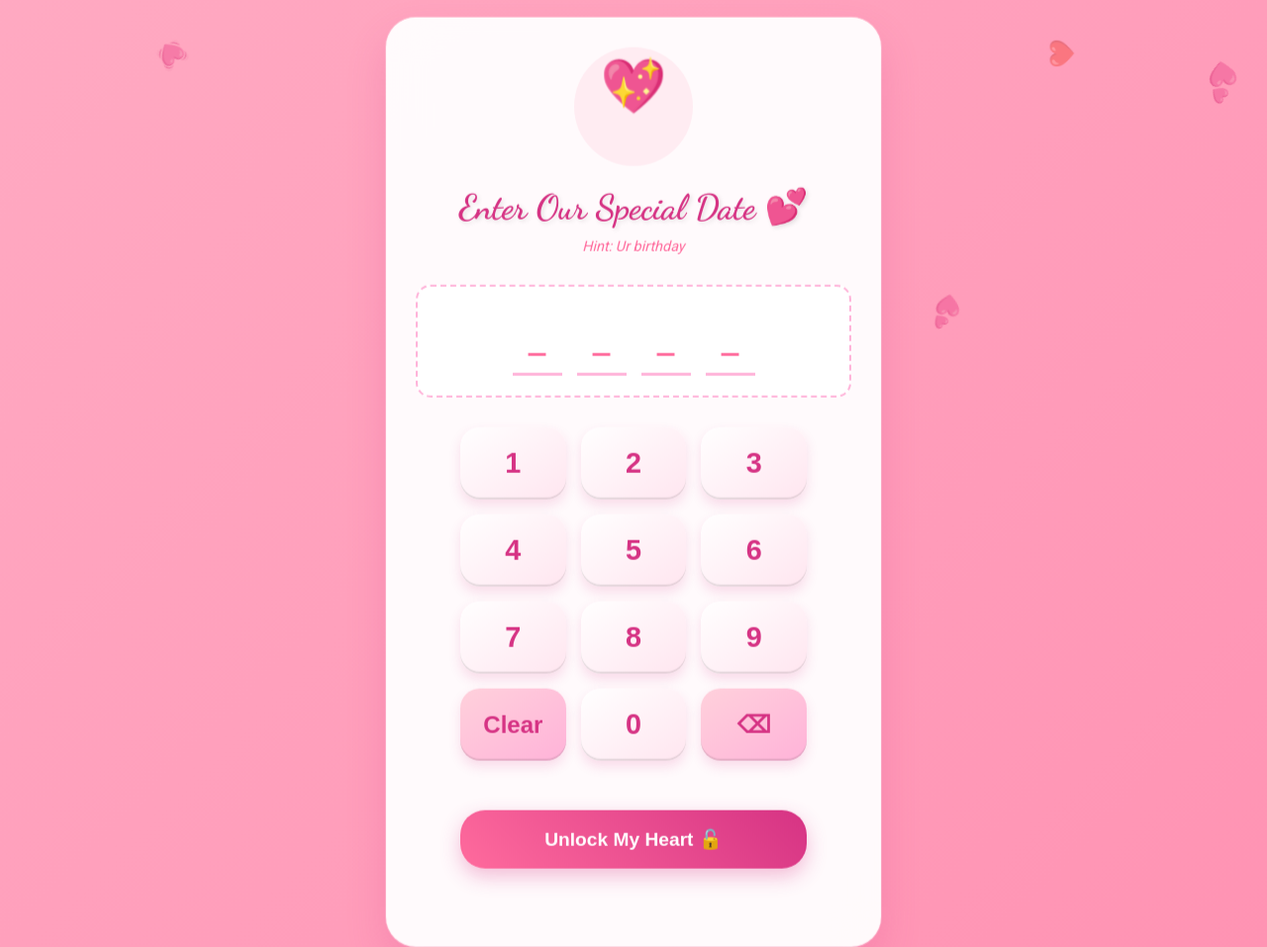
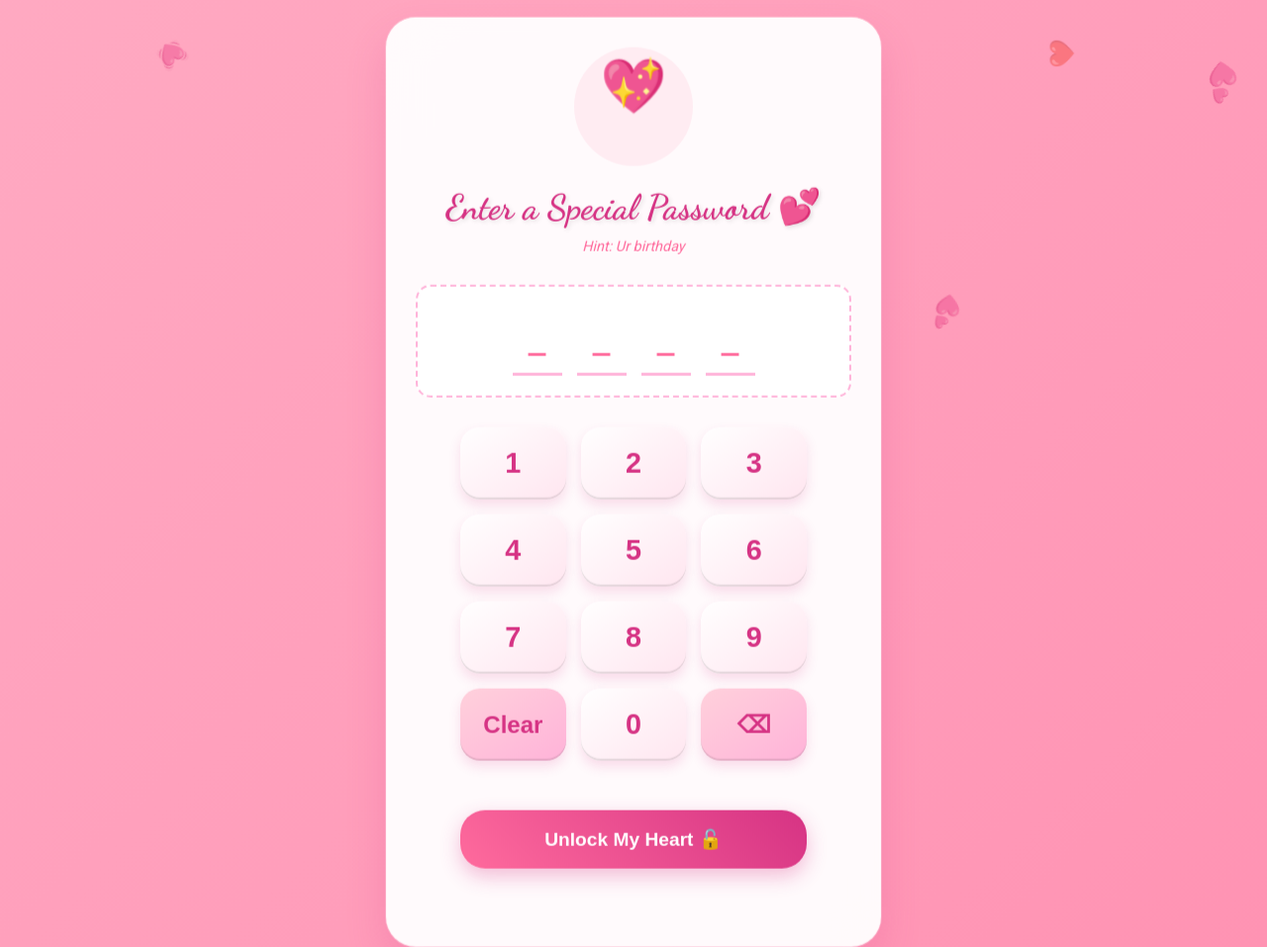
Before and after one commit to Djscript24/letter, a plain HTML site: page index.html in a window 1280 px wide. Shown: the top 957 px of the page at 99% size. Drawn offline with Linux system fonts and the light colour scheme.

Commit message:
Change heading text for special date prompt

```diff
--- a/index.html
+++ b/index.html
@@ -17,7 +17,7 @@
                 <div class="heart-pulse"></div>
                 <div class="heart-icon">💖</div>
             </div>
-            <h1>Enter Our Special Date 💕</h1>
+            <h1>Enter a Special Password 💕</h1>
             <p class="hint">Hint: Ur birthday</p>
             <div class="keypad">
                 <div id="password-display" class="password-display">
```
